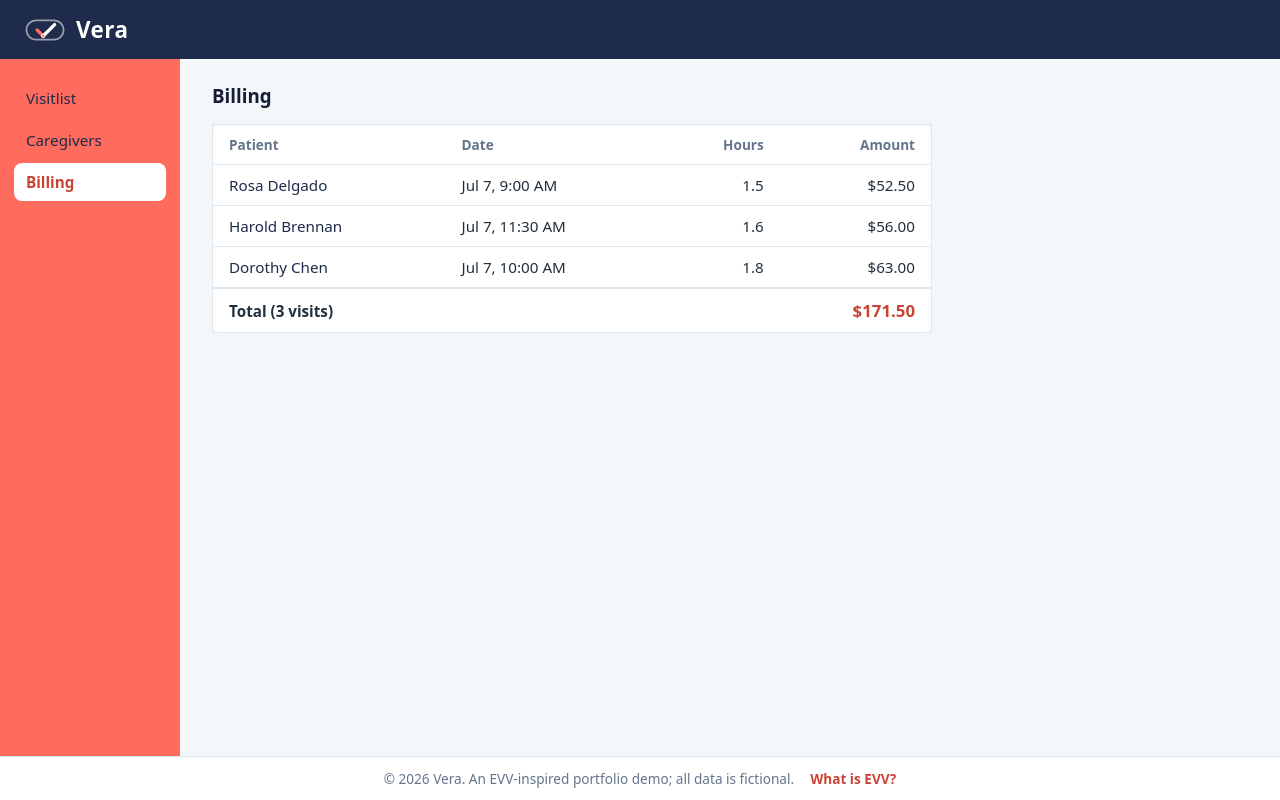
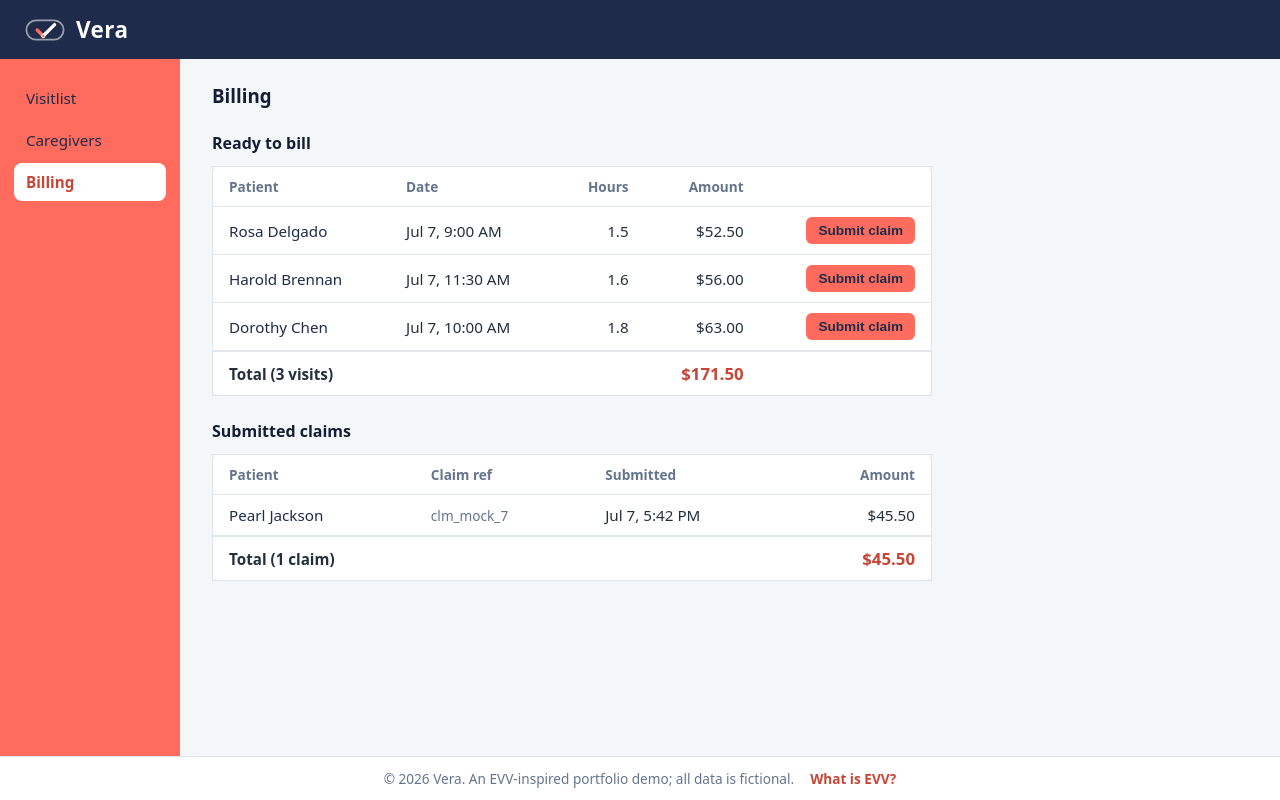
Before and after one commit to Marcandy/vera, a React (Vite) app: page /billing in a window 1280 px wide. Built offline with nearby package versions, Linux system fonts and the light colour scheme.

Commit message:
feat: add submit claim flow and claims register to billing page

```diff
--- a/src/pages/Billing.jsx
+++ b/src/pages/Billing.jsx
@@ -1,6 +1,6 @@
 import { useEffect, useState } from "react";
 import { Link } from "react-router";
-import { getVisits } from "../services/visitService";
+import { getVisits, submitClaim } from "../services/visitService";
 import styles from "./Billing.module.css";
 
 const formatDate = (isoString) =>
@@ -15,20 +15,24 @@ const formatCurrency = (amount) =>
 const hoursBetween = (checkIn, checkOut) =>
     ((new Date(checkOut) - new Date(checkIn)) / 3600000).toFixed(1);
 
+const sumCost = (list) => list.reduce((sum, visit) => sum + visit.estimatedCost, 0);
+
 const Billing = () => {
 
     const [ readyToBillVisits, setReadyToBill] = useState(null);
+    const [ billedVisits, setBilled ] = useState([]);
     // loading guardrail
     const [ loading, setLoading ] = useState(true);
+    // id of the claim currently in flight, or null; drives the row's pending state
+    const [ submittingId, setSubmittingId ] = useState(null);
+    const [ submitError, setSubmitError ] = useState(null);
+    const [ submitSuccess, setSubmitSuccess ] = useState(null);
 
     useEffect(() => {
         async function fetchVisits () {
             const results = await getVisits();
-            const filteredVisit = results.filter((visit) => {
-                return visit.status === "ready to bill"
-            })
-
-            setReadyToBill(filteredVisit);
+            setReadyToBill(results.filter((visit) => visit.status === "ready to bill"));
+            setBilled(results.filter((visit) => visit.status === "billed"));
             setLoading(false);
         }
 
@@ -36,28 +40,41 @@ const Billing = () => {
 
     }, [])
 
-    if (loading) return <p>Loading...</p>
-
-    if (readyToBillVisits.length === 0) {
-        return (
-            <section className={styles.billing}>
-                <h3>Billing</h3>
-                <p className={styles.emptyState}>
-                    No visits are ready to bill yet. Verified visits appear
-                    here once their evidence is complete.
-                </p>
-            </section>
+    async function handleSubmitClaim(id) {
+        setSubmitError(null);
+        setSubmitSuccess(null);
+        setSubmittingId(id);
+        try {
+            const billedVisit = await submitClaim(id);
+            // move it: out of ready-to-bill, into billed (newest on top)
+            setReadyToBill((prev) => prev.filter((visit) => visit.id !== id));
+            setBilled((prev) => [billedVisit, ...prev]);
+            setSubmitSuccess(
+                `Claim ${billedVisit.claimId} submitted for ${billedVisit.patientName} (${formatCurrency(billedVisit.estimatedCost)})`
             );
+        } catch (err) {
+            setSubmitError(err.message);
+        } finally {
+            setSubmittingId(null);
+        }
     }
 
-    const total = readyToBillVisits.reduce(
-        (sum, visit) => sum + visit.estimatedCost, 0
-    );
+    if (loading) return <p>Loading...</p>
 
     return (
         <section className={styles.billing}>
             <h3>Billing</h3>
 
+            {submitError && <p className={styles.errorNote}>{submitError}</p>}
+            {submitSuccess && <p className={styles.successNote}>{submitSuccess}</p>}
+
+            <h4 className={styles.subheading}>Ready to bill</h4>
+            {readyToBillVisits.length === 0 ? (
+                <p className={styles.emptyState}>
+                    No visits are ready to bill yet. Verified visits appear
+                    here once their evidence is complete.
+                </p>
+            ) : (
                 <table className={styles.claimsTable}>
                     <thead>
                         <tr>
@@ -65,6 +82,7 @@ const Billing = () => {
                             <th>Date</th>
                             <th className={styles.amountCol}>Hours</th>
                             <th className={styles.amountCol}>Amount</th>
+                            <th></th>
                         </tr>
                     </thead>
                     <tbody>
@@ -82,6 +100,16 @@ const Billing = () => {
                                 <td className={styles.amountCol}>
                                     {formatCurrency(visit.estimatedCost)}
                                 </td>
+                                <td className={styles.actionCol}>
+                                    <button
+                                        type="button"
+                                        className={styles.submitButton}
+                                        onClick={() => handleSubmitClaim(visit.id)}
+                                        disabled={submittingId === visit.id}
+                                    >
+                                        {submittingId === visit.id ? "Submitting..." : "Submit claim"}
+                                    </button>
+                                </td>
                             </tr>
                         ))}
                     </tbody>
@@ -90,10 +118,52 @@ const Billing = () => {
                             <td colSpan={3}>
                                 Total ({readyToBillVisits.length} visit{readyToBillVisits.length > 1 ? "s" : ""})
                             </td>
-                        <td className={styles.amountCol}>{formatCurrency(total)}</td>
+                            <td className={styles.amountCol}>{formatCurrency(sumCost(readyToBillVisits))}</td>
+                            <td></td>
                         </tr>
                     </tfoot>
                 </table>
+            )}
+
+            {billedVisits.length > 0 && (
+                <>
+                    <h4 className={styles.subheading}>Submitted claims</h4>
+                    <table className={styles.claimsTable}>
+                        <thead>
+                            <tr>
+                                <th>Patient</th>
+                                <th>Claim ref</th>
+                                <th>Submitted</th>
+                                <th className={styles.amountCol}>Amount</th>
+                            </tr>
+                        </thead>
+                        <tbody>
+                            {billedVisits.map((visit) => (
+                                <tr key={visit.id}>
+                                    <td>
+                                        <Link to={`/visits/${visit.id}`} className={styles.patientLink}>
+                                            {visit.patientName}
+                                        </Link>
+                                    </td>
+                                    <td className={styles.claimRef}>{visit.claimId}</td>
+                                    <td>{formatDate(visit.submittedAt)}</td>
+                                    <td className={styles.amountCol}>
+                                        {formatCurrency(visit.estimatedCost)}
+                                    </td>
+                                </tr>
+                            ))}
+                        </tbody>
+                        <tfoot>
+                            <tr>
+                                <td colSpan={3}>
+                                    Total ({billedVisits.length} claim{billedVisits.length > 1 ? "s" : ""})
+                                </td>
+                                <td className={styles.amountCol}>{formatCurrency(sumCost(billedVisits))}</td>
+                            </tr>
+                        </tfoot>
+                    </table>
+                </>
+            )}
         </section>
     );
 }
--- a/src/pages/Billing.module.css
+++ b/src/pages/Billing.module.css
@@ -13,6 +13,14 @@
     border: 1px solid var(--border);
     border-radius: 10px;
     padding: 24px;
+}
+
+/* section label under the page title; the billed one gets breathing room
+   above it to separate the two tables */
+.subheading {
+    margin: 24px 0 12px;
+    font-size: 1rem;
+    color: var(--vera-primary-dark);
 }
 
 .claimsTable {
@@ -67,6 +75,58 @@
     text-decoration: underline;
 }
 
+/* action column: keep the button on one line, hard against the right edge */
+.claimsTable .actionCol {
+    text-align: right;
+    white-space: nowrap;
+}
+
+.submitButton {
+    background-color: var(--vera-secondary);
+    color: var(--vera-primary);   /* navy on coral holds contrast; white does not */
+    border: none;
+    border-radius: 6px;
+    padding: 6px 12px;
+    font-size: 0.85rem;
+    font-weight: 600;
+    cursor: pointer;
+}
+
+.submitButton:hover {
+    background-color: #e85a48;
+}
+
+.submitButton:disabled {
+    opacity: 0.6;
+    cursor: default;
+}
+
+.errorNote {
+    margin: 0 0 12px;
+    padding: 10px 14px;
+    background-color: #fdecea;
+    border: 1px solid #f0b9b4;
+    border-radius: 8px;
+    color: #a61b1b;
+    font-size: 0.9rem;
+}
+
+/* green family: money-positive, same signal as ready-to-bill */
+.successNote {
+    margin: 0 0 12px;
+    padding: 10px 14px;
+    background-color: #e9f7ee;
+    border: 1px solid #b7e0c0;
+    border-radius: 8px;
+    color: #1a7f37;
+    font-size: 0.9rem;
+}
+
+.claimRef {
+    color: var(--text-muted);
+    font-size: 0.85rem;
+}
+
 /* phone: tighter cells, and the table scrolls sideways instead of
    squeezing the columns unreadable */
 @media (max-width: 640px) {
```
Lines whose indentation alone changed are shown as unchanged.
